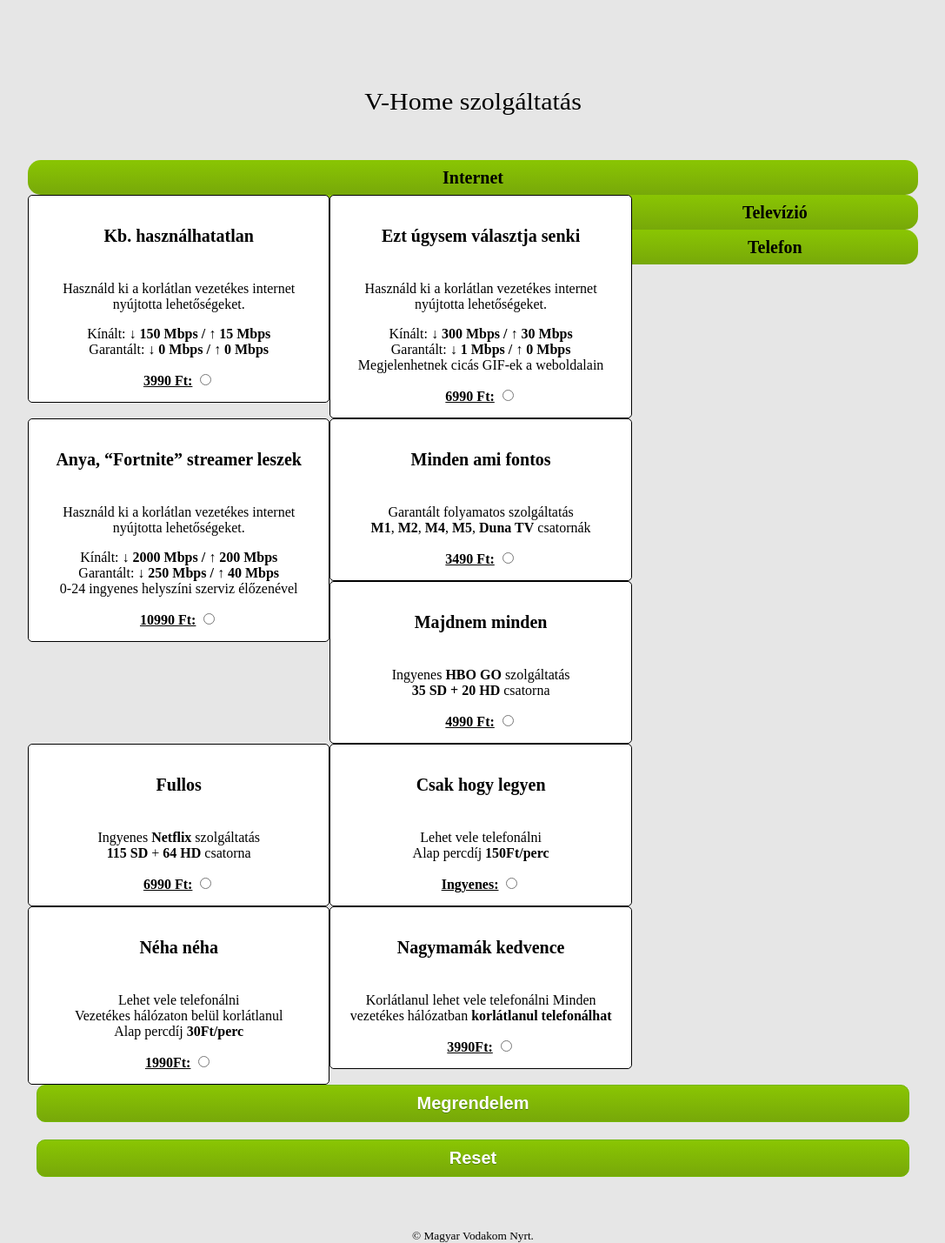
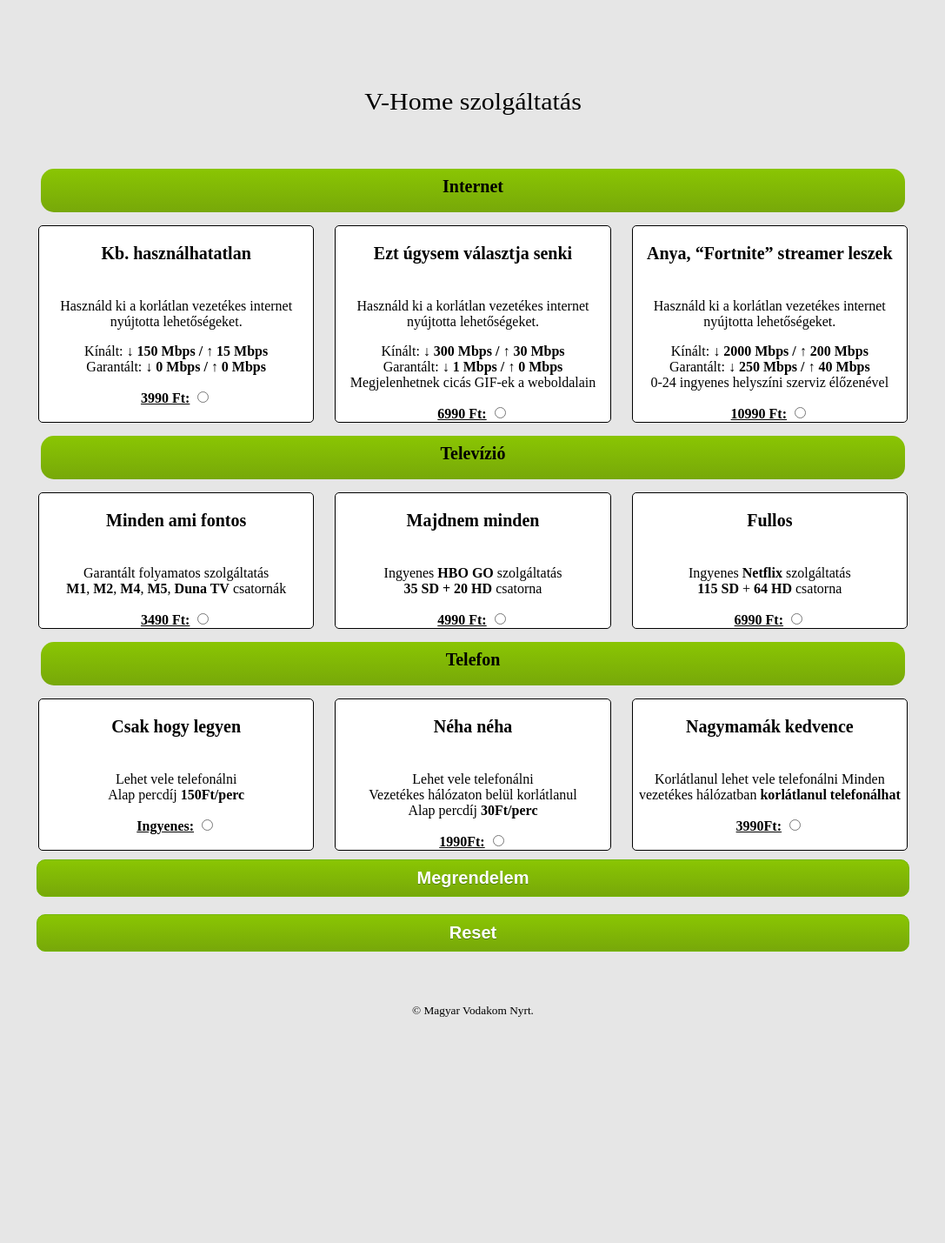
Before and after one commit to kissmarcell/vodakom, a PHP site: page /otthoni.html in a window 1280 px wide. Shown: the part 74-1503 px from the top of the page at 87% size, without its empty margins (96-1183 px from the left). After the commit the page ends 1243 px from the top, so only its background shows below. Run offline with PHP 8.4, Linux system fonts and the light colour scheme.

Commit message:
web final 2.0

```diff
--- a/css/table.css
+++ b/css/table.css
@@ -39,8 +39,20 @@ body{
     animation-duration: 4s;
     font-size: 30px;
 }
+.table_td_otthoni{
+    margin:0 auto;
+    text-align: center;
+    border: 1px solid black;
+    border-radius: 5px;
+    background-color: white;
+    width: 30.8%;
+    text-align: center;
+    position: relative;
+}
+
 .table_td_csomag {
     line-height: 40px;
+    margin: 15px;
     border-radius: 15px;
     text-align:center;
     font-weight: bold;
@@ -48,18 +60,7 @@ body{
     box-shadow: inset 0px 0px 0px 0px #a4e271;
     background: linear-gradient(to bottom, #89c403 5%, #77a809 100%);
     background-color: #89c403;
-}
-.table_td_otthoni{
-    padding: 15px;
-    margin: 15px;
-    text-align: center;
-    border: 1px solid black;
-    border-radius: 5px;
-    background-color: white;
-    float: left;
-    margin: 0 auto;
-    width: 30.8%;
-    text-align: center;
+    height: 50px;
 }
 @keyframes fade {
     0% {
--- a/megrendeles.html
+++ b/megrendeles.html
@@ -40,7 +40,7 @@
     <input type="checkbox" id="aszf" name="aszf"><label for="aszf">
     Megrendelésével elfogadta az Általános Szerődési Feltételeinket, amiről további részletes információt sehol nem talál.</label><br>
     Kérjük ha rendeléssel kapcsolatos kérdése van, vagy leszeretné mondani a rendelését, kérjük keresse fel a központi ügyintézői telefonszámunkat ami nincs.<br></p>
-</h5>&copy; Magyar Vodakom Nyrt.
+</h5><pre>&copy; Magyar Vodakom Nyrt.</pre>
 </footer>
 </body>
 
--- a/otthoni.html
+++ b/otthoni.html
@@ -41,7 +41,7 @@
                     <div class="table_caption"><blockquote cite="telekom.hu">V-Home szolgáltatás</blockquote></div>
 
                     <div class="table_td_csomag"> Internet</div>
-
+                    <div style="display:flex">
                     <div class="table_td_otthoni">
                         <p class="promo-title"><label for="internet1"><b>Kb. használhatatlan</b></label></p>
                         <p><label for="internet1">Használd ki a korlátlan vezetékes internet nyújtotta lehetőségeket.</label></p>
@@ -79,9 +79,11 @@
                         <label for="internet3"><b><u>10990 Ft:</u></b> </label>
                         <input type="radio" id="internet3" name="internet" value="l">
                     </div>
+                    </div>
                     <div class="table_td_csomag">
                         Televízió
                     </div>
+                    <div style="display:flex">
                     <div class="table_td_otthoni">
                         <p class="promo-title"><label for="tv1"><b>Minden ami fontos</b></label></p>
                         <p>
@@ -91,7 +93,7 @@
                             </label>
                         </p>
                         <label for="tv1"><b><u>3490 Ft:</u></b> </label>
-                        <input type="radio" id="tv1" name="tv" value="s">
+                        <input type="radio" id="tv1" name="tv" value="s"><br>
                     </div>
                     <div class="table_td_otthoni">
                         <p class="promo-title"><label for="tv2"><b>Majdnem minden</b></label></p>
@@ -115,9 +117,11 @@
                         <label for="tv3"><b><u>6990 Ft:</u></b></label>
                         <input type="radio" id="tv3" name="tv" value="l">
                     </div>
-                    <div class="table_td_csomag">
-                        Telefon
-                    </div>
+                </div>
+                <div class="table_td_csomag">
+                    Telefon
+                </div>
+                <div style="display:flex">
 
                 <div class="table_td_otthoni">
                         <p class="promo-title"><label for="telefon1"><b>Csak hogy legyen</b></label></p>
@@ -153,18 +157,19 @@
                         <label for="telefon3"><b><u>3990Ft:</u></b> </label>
                         <input type="radio" id="telefon3" name="telefon" value="l">
                     </div>
+                </div>
                     <div class="table_td_gomb">
-                        <input type="submit" id="myGomb" value="Megrendelem">
+                        <input type="submit" class="myGomb" value="Megrendelem">
                     </div>
                     <div class="table_td_gomb">
-                        <input type="reset" id="myGomb">
+                        <input type="reset" class="myGomb">
                     </div>
-                </div>
-        </form>
+            </div>
+            </form>
+        </section>
         </main>
         <footer>
             &copy; Magyar Vodakom Nyrt.
         </footer>
-    </section>
 </body>
 </html>
```
